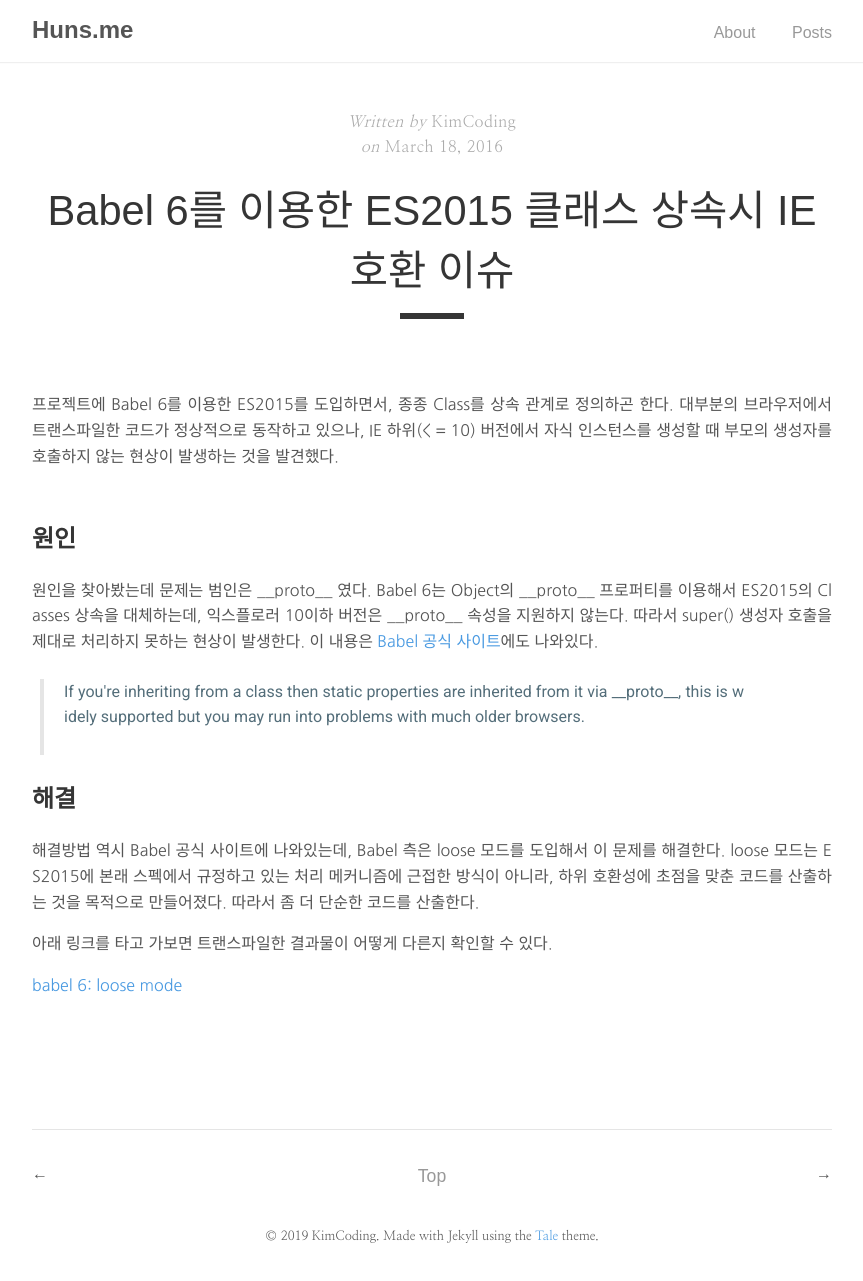
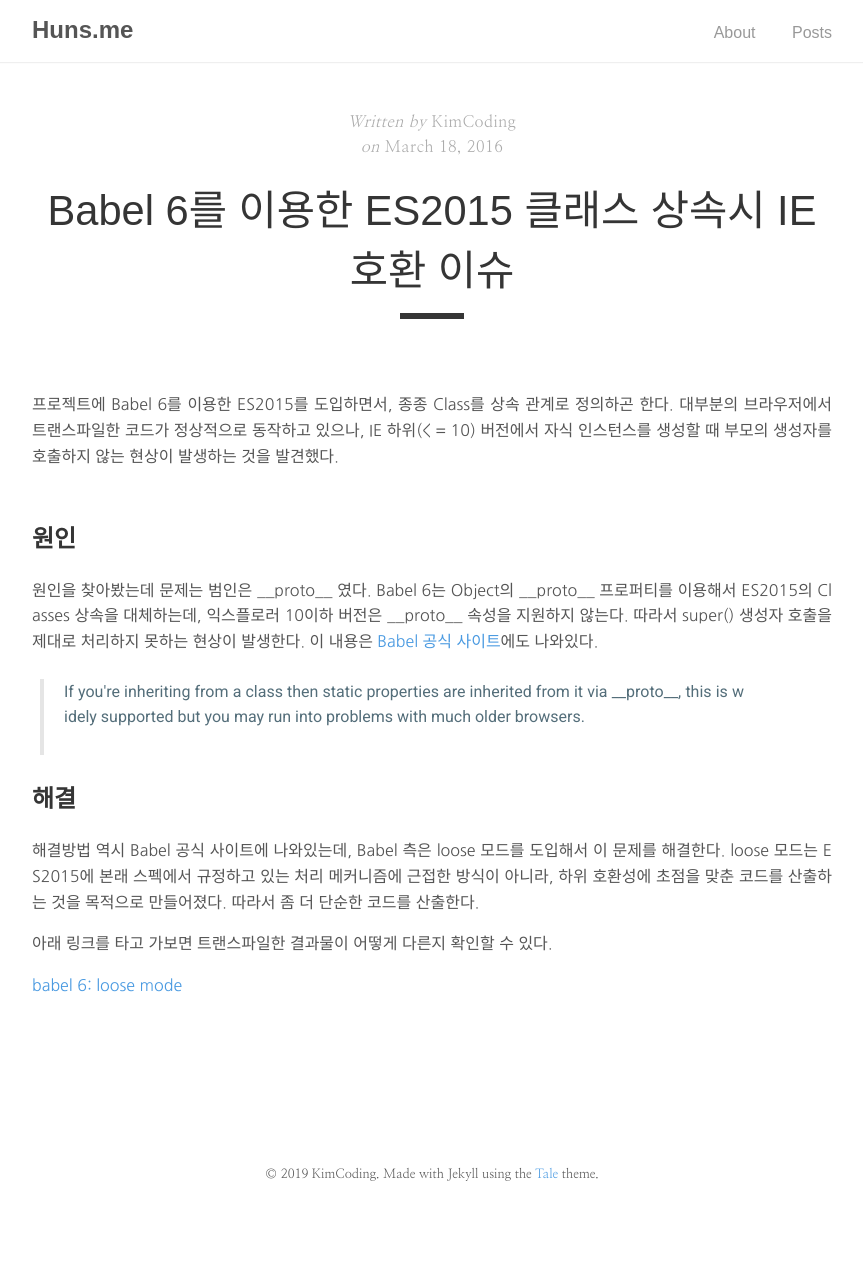
Before and after one commit to CoderK/CoderK.github.io, a Jekyll site: the page built from _posts/2016-03-18-babel-6%eb%a5%bc-%ec%9d%b4%ec%9a%a9%ed%95%9c-es2015-%ed%81%b4%eb%9e%98%ec%8a%a4-%ec%83%81%ec%86%8d%ec%8b%9c-ie-%ed%98%b8%ed%99%98-%ec%9d%b4%ec%8a%88.html, in a window 1280 px wide. Shown: the whole page, without its empty margins (208-1071 px from the left). Built offline with Jekyll 4.4.1, drawn with Linux system fonts in a browser that asks for light colours; some web fonts are replaced; comment, search, counter and statistics services are not loaded; after the commit the page ends 1219 px from its top, so only the background shows below that.

Commit message:
feat: Moved the comments section before bottom

```diff
--- a/_layouts/post.html
+++ b/_layouts/post.html
@@ -56,14 +34,3 @@
   })();
 </script>
 <noscript>Please enable JavaScript to view the <a href="https://disqus.com/?ref_noscript">comments powered by Disqus.</a></noscript>
-
-<div class="pagination">
-  {% if page.next.url %}
-    <a href="{{ page.next.url | prepend: site.baseurl }}" class="left arrow">&#8592;</a>
-  {% endif %}
-  {% if page.previous.url %}
-    <a href="{{ page.previous.url | prepend: site.baseurl }}" class="right arrow">&#8594;</a>
-  {% endif %}
-
-  <a href="#" class="top">Top</a>
-</div>
--- a/package.json
+++ b/package.json
@@ -5,10 +5,10 @@
   "main": "index.js",
   "scripts": {
     "start:js": "webpack --mode=development --watch",
-    "start:jekyll": "jekyll serve",
+    "start:jekyll": "bundle exec jekyll serve",
     "start": "concurrently \"npm run start:js\" \"npm run start:jekyll\"",
     "build:js": "webpack --mode=production --progress",
-    "build:jekyll": "jekyll build",
+    "build:jekyll": "bundle exec jekyll build",
     "build": "npm run build:js && npm run build:jekyll",
     "lint": "tslint --project tsconfig.json --fix 'src/**/*.ts?(x)'",
     "test": "jest",
--- a/webpack.config.js
+++ b/webpack.config.js
@@ -1,6 +1,5 @@
 const path = require('path');
 const TerserPlugin = require('terser-webpack-plugin');
-const HtmlWebpackPlugin = require('html-webpack-plugin');
 const {CleanWebpackPlugin} = require('clean-webpack-plugin');
 
 module.exports = (env, argv)  => {
```
Also changed, not shown: other parts of _layouts/post.html (+0 -22 lines), 1 other file. Lines whose indentation alone changed are shown as unchanged.
